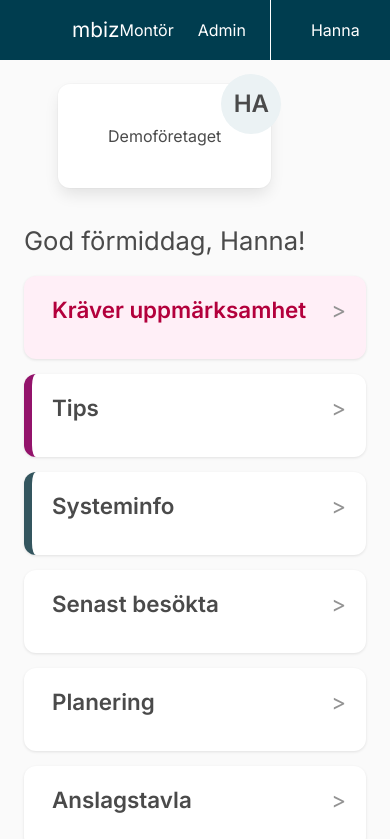
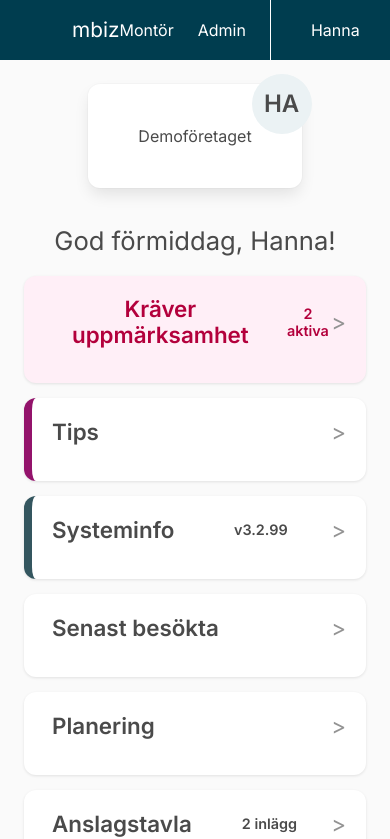
Before and after one commit to haan2402/dashboard-prototype, a Vue app: page /admin in a window 390 px wide. Shown: the top 839 px of the page. Built offline with nearby package versions, Linux system fonts and the light colour scheme; what vue3-apexcharts would draw is missing.

Commit message:
lagt till mobilbadge

```diff
--- a/src/components/DashboardWidget.vue
+++ b/src/components/DashboardWidget.vue
@@ -9,6 +9,11 @@
         <!--header-->
           <button class="widget-header is-flex is-justify-content-space-between is-align-items-center pb-4" @click="toggleWidget">
             <h3 class="widget-header-title">{{ title }}</h3>
+
+            <!--mobil badge-->
+            <span v-if="props.mobileBadge && isMobile" class="mobile-badge ml-4">
+              {{ props.mobileBadge }}
+            </span>
             <span class="arrow" :class="{open: isOpen}">&gt;</span>
           </button>
 
@@ -27,7 +32,8 @@
     title: String,
     color: {type: String, default: "#ffffff"},
     textColor: {type: String, default: "#4A4A4A"},
-    accent: {type: String, default: "transparent"}
+    accent: {type: String, default: "transparent"},
+    mobileBadge: String
   });
 
   const isMobile = ref(false);
@@ -81,6 +87,12 @@
         color: var(--widget-text);
     }
 
+    .mobile-badge {
+      font-size: 0.9em;
+      font-weight: $widget-title-weight;
+      color: var(--widget-text);
+    }
+
     .arrow {
         font-size: 1.4em;
         color: $text-secondary;
--- a/src/components/widgets/widgetRegistry.js
+++ b/src/components/widgets/widgetRegistry.js
@@ -15,7 +15,8 @@ export const widgetRegistry = {
         component: AttentionRequired,
         title: "Kräver uppmärksamhet",
         background: "#FFEFF7",
-        color: "#B3003C"
+        color: "#B3003C",
+        mobileBadge: "2 aktiva"
     },
     assigned: {
         component: AssignedToMe,
@@ -31,7 +32,8 @@ export const widgetRegistry = {
     },
     notice: {
         component: NoticeBoard,
-        title: "Anslagstavla"
+        title: "Anslagstavla",
+        mobileBadge: "2 inlägg"
     },
     planning: {
         component: Planning,
@@ -44,11 +46,13 @@ export const widgetRegistry = {
     system: {
         component: SystemInfo,
         title: "Systeminfo",
-        accent: "#34565F"
+        accent: "#34565F",
+        mobileBadge: "v3.2.99"
     },
     time: {
         component: TimeReport,
-        title: "Tidrapportering"
+        title: "Tidrapportering",
+        mobileBadge: "fas fa-exclamation-triangle"
     },
     tips: {
         component: Tips,
--- a/src/views/AdminView.vue
+++ b/src/views/AdminView.vue
@@ -203,6 +203,7 @@ function widgetExists(type) {
       :accent="widgetRegistry[item.type].accent"
       :color="widgetRegistry[item.type].background"
       :textColor="widgetRegistry[item.type].color"
+      :mobileBadge="widgetRegistry[item.type].mobileBadge"
     >
     <component
       :is="widgetMaps[item.type]"
@@ -441,6 +442,12 @@ function widgetExists(type) {
     color: $text-white;
     cursor: not-allowed;
   }
+
+  @media(max-width: 768px) {
+    .top-section {
+      justify-content: center !important;
+    }
+  }
 </style>
 
 <style>
```
